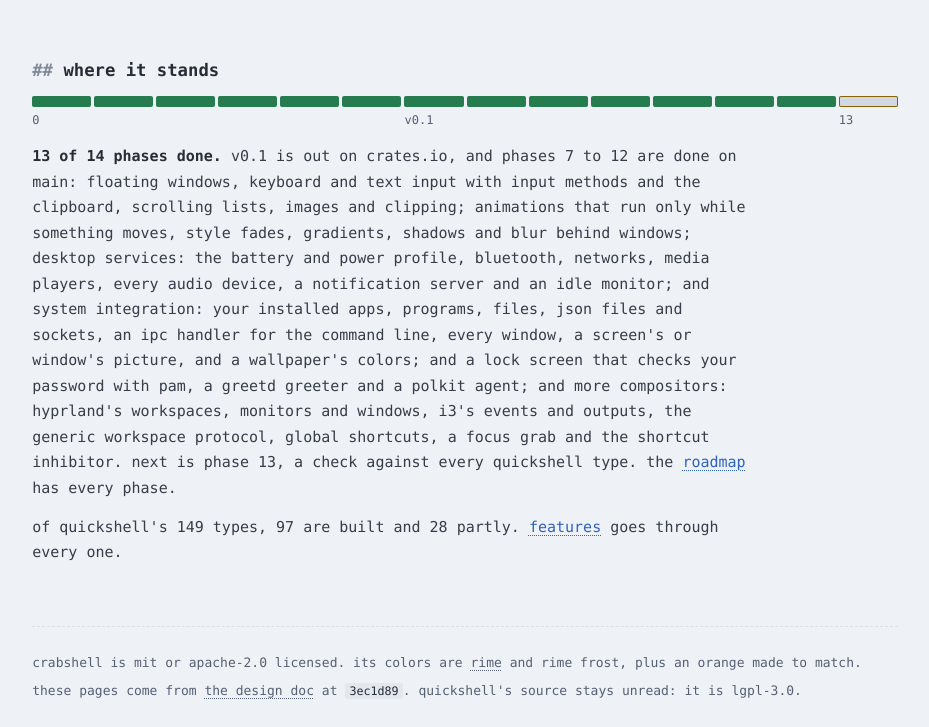
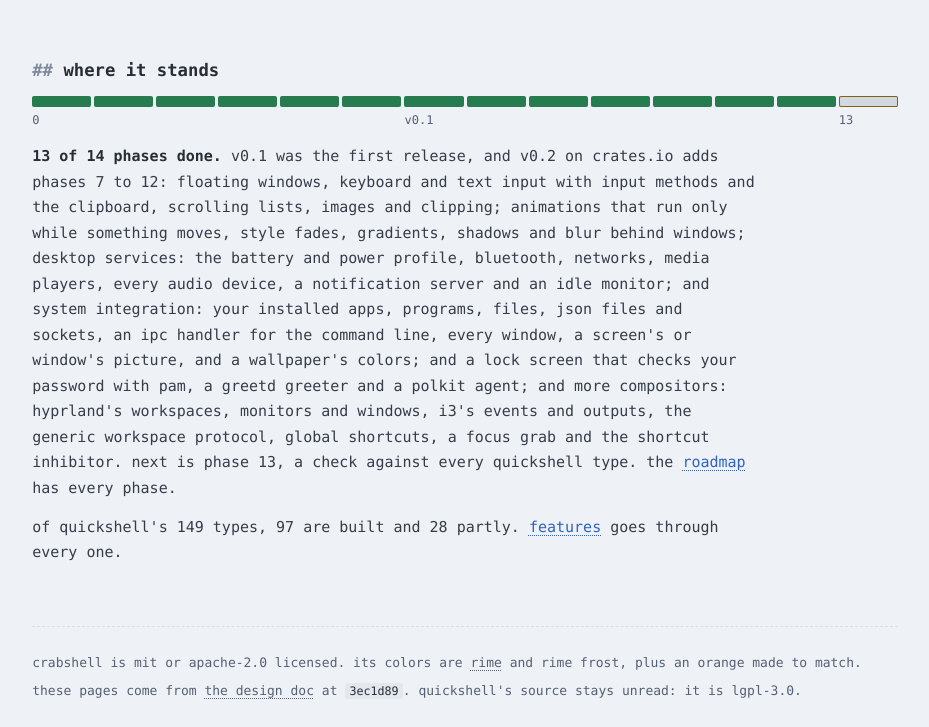
Before and after one commit to w0x7y/crabshell, a plain HTML site: page docs/site/index.html in a window 1280 px wide. Shown: the part 1992-2719 px from the top of the page, without its empty margins (175-1104 px from the left). Drawn offline with Linux system fonts and the light colour scheme; a web font is replaced by a local one.

Commit message:
Ask for crabshell 0.2 in init --path's template line and the docs, and release crabshell-cli 0.2.1

```diff
--- a/docs/site/index.html
+++ b/docs/site/index.html
@@ -24,7 +24,7 @@
     <header class="site">
       <div class="row">
         <a class="name" href="index.html">crabshell</a>
-        <span class="version">v0.1</span>
+        <span class="version">v0.2</span>
       </div>
       <div class="row">
         <nav class="main" aria-label="main">
@@ -77,7 +77,7 @@
             rel="noopener"
             >github</a
           >
-          · <code>v0.1</code>
+          · <code>v0.2</code>
         </p>
       </section>
 
@@ -239,21 +239,22 @@
       <div class="rail" id="rail" aria-hidden="true"></div>
       <div class="rail-ticks" id="rail-ticks" aria-hidden="true"></div>
       <p>
-        <strong id="phases-done"></strong> v0.1 is out on crates.io, and phases
-        7 to 12 are done on main: floating windows, keyboard and text input with
-        input methods and the clipboard, scrolling lists, images and clipping;
-        animations that run only while something moves, style fades, gradients,
-        shadows and blur behind windows; desktop services: the battery and power
-        profile, bluetooth, networks, media players, every audio device, a
-        notification server and an idle monitor; and system integration: your
-        installed apps, programs, files, json files and sockets, an ipc handler
-        for the command line, every window, a screen's or window's picture, and
-        a wallpaper's colors; and a lock screen that checks your password with
-        pam, a greetd greeter and a polkit agent; and more compositors:
-        hyprland's workspaces, monitors and windows, i3's events and outputs,
-        the generic workspace protocol, global shortcuts, a focus grab and the
-        shortcut inhibitor. next is phase 13, a check against every quickshell
-        type. the <a href="roadmap.html">roadmap</a> has every phase.
+        <strong id="phases-done"></strong> v0.1 was the first release, and v0.2
+        on crates.io adds phases 7 to 12: floating windows, keyboard and text
+        input with input methods and the clipboard, scrolling lists, images and
+        clipping; animations that run only while something moves, style fades,
+        gradients, shadows and blur behind windows; desktop services: the
+        battery and power profile, bluetooth, networks, media players, every
+        audio device, a notification server and an idle monitor; and system
+        integration: your installed apps, programs, files, json files and
+        sockets, an ipc handler for the command line, every window, a screen's
+        or window's picture, and a wallpaper's colors; and a lock screen that
+        checks your password with pam, a greetd greeter and a polkit agent; and
+        more compositors: hyprland's workspaces, monitors and windows, i3's
+        events and outputs, the generic workspace protocol, global shortcuts, a
+        focus grab and the shortcut inhibitor. next is phase 13, a check against
+        every quickshell type. the <a href="roadmap.html">roadmap</a> has every
+        phase.
       </p>
       <p id="types-line"></p>
     </main>
```
Also changed, not shown: docs/site/architecture.html (+1 -1 lines), docs/site/config.html (+2 -2 lines), docs/site/features.html (+1 -1 lines), docs/site/roadmap.html (+1 -1 lines), docs/site/start.html (+1 -1 lines), 6 other files.
